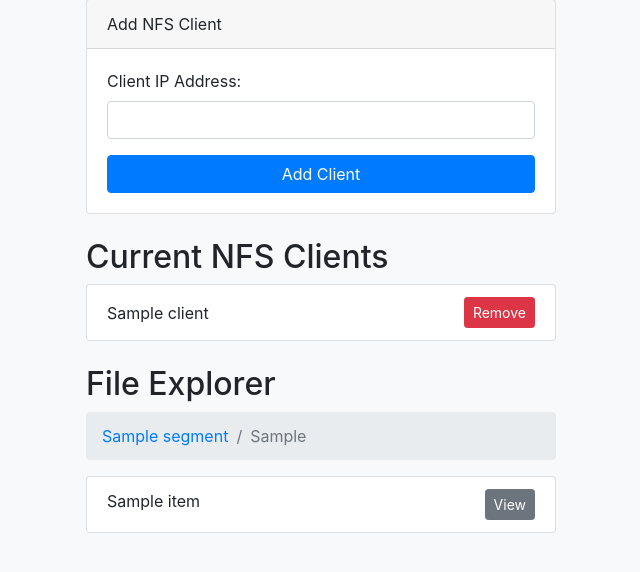
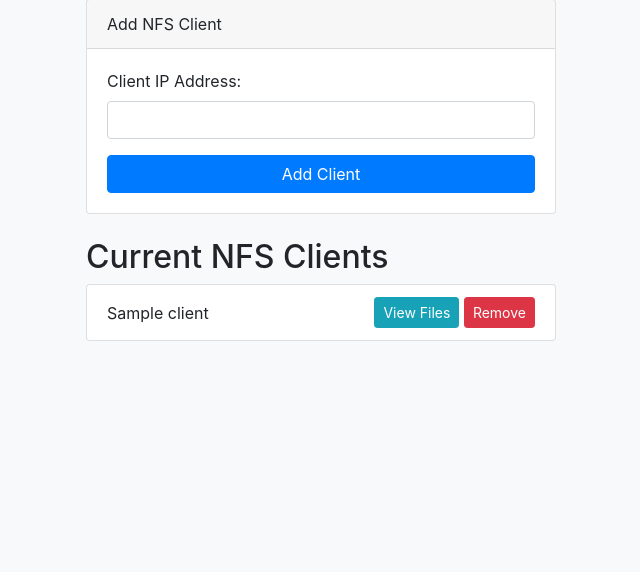
Before and after one commit to Toymakerftw/recycler-master, a Flask app: template templates/index.html in a window 1280 px wide. Shown: the part 105-677 px from the top of the page, without its empty margins (319-959 px from the left). Run offline with Flask 2, Linux system fonts and the light colour scheme; the template is opened without the code that fills it: most values are stand-ins (such as "Sample title", 1, 10 or a date in 2020); some libraries are stand-ins or nearby versions.

Commit message:
cbin: WIP 2

```diff
--- a/app.py
+++ b/app.py
@@ -1,11 +1,10 @@
-from flask import Flask, render_template, request, redirect, url_for, flash, send_file
+from flask import Flask, render_template, request, redirect, url_for, flash, jsonify, send_file
 import os
 import subprocess
 
 app = Flask(__name__)
 app.secret_key = 'your_secret_key'
 
-# Define variables
 EXPORT_DIR = "/mnt/recyclebin"
 PERMISSIONS = "rw,sync,no_subtree_check"
 
@@ -55,60 +54,20 @@ def remove_nfs_client(client_ip):
         print(f"Error: {e}")
         return False
 
-# Helper function to generate breadcrumb path segments
-def generate_breadcrumb(path):
-    path_segments = []
-    current_path = ""
-    for segment in path.split('/'):
-        if segment:
-            current_path += '/' + segment
-            path_segments.append((segment, url_for('index', path=current_path)))
-    return path_segments
+@app.route('/client_files')
+def client_files():
+    client = request.args.get('client')
+    client_dir = os.path.join(EXPORT_DIR, client)
 
-# Updated route with file viewing capability and breadcrumbs
-@app.route('/', methods=['GET', 'POST'])
-def index():
-    if request.method == 'POST':
-        if 'add_client' in request.form:
-            client_ip = request.form['client_ip']
-            if add_nfs_client(client_ip):
-                flash(f"NFS Client {client_ip} added successfully!", 'success')
-            else:
-                flash(f"Failed to add NFS Client {client_ip}.", 'danger')
-        elif 'remove_client' in request.form:
-            client_ip = request.form['remove_client']
-            if remove_nfs_client(client_ip):
-                flash(f"NFS Client {client_ip} removed successfully!", 'success')
-            else:
-                flash(f"Failed to remove NFS Client {client_ip}.", 'danger')
-        return redirect(url_for('index'))
-
-    # Current NFS clients
-    nfs_clients = []
-    if os.path.exists('/etc/exports'):
-        with open('/etc/exports', 'r') as exports_file:
-            for line in exports_file:
-                if EXPORT_DIR in line:
-                    parts = line.strip().split()
-                    if len(parts) > 1:
-                        client_ip = parts[1].split('(')[0]
-                        nfs_clients.append(client_ip)
-
-    # File Explorer
-    path = request.args.get('path', EXPORT_DIR)
+    # List files if client directory exists
     file_list = []
-    if os.path.exists(path):
-        for item in os.listdir(path):
-            item_path = os.path.join(path, item)
+    if os.path.exists(client_dir):
+        for item in os.listdir(client_dir):
+            item_path = os.path.join(client_dir, item)
             file_list.append({'name': item, 'path': item_path, 'is_dir': os.path.isdir(item_path)})
 
-    # Breadcrumbs
-    path_segments = generate_breadcrumb(path)
-    current_segment = os.path.basename(path)
+    return jsonify(files=file_list)
 
-    return render_template('index.html', nfs_clients=nfs_clients, file_list=file_list, path_segments=path_segments, current_segment=current_segment)
-
-# New route to handle file viewing
 @app.route('/view_file')
 def view_file():
     file_path = request.args.get('file_path')
--- a/templates/index.html
+++ b/templates/index.html
@@ -41,9 +41,16 @@
                 {% for client in nfs_clients %}
                     <li class="list-group-item d-flex justify-content-between align-items-center">
                         {{ client }}
-                        <form method="POST" class="d-inline">
-                            <button type="submit" name="remove_client" value="{{ client }}" class="btn btn-danger btn-sm">Remove</button>
-                        </form>
+                        <div>
+                            <!-- File Explorer Icon -->
+                            <button type="button" class="btn btn-info btn-sm" data-toggle="modal" data-target="#fileExplorerModal" onclick="loadClientFiles('{{ client }}')">
+                                <i class="fas fa-folder-open"></i> View Files
+                            </button>
+                            <!-- Remove Client Button -->
+                            <form method="POST" class="d-inline">
+                                <button type="submit" name="remove_client" value="{{ client }}" class="btn btn-danger btn-sm">Remove</button>
+                            </form>
+                        </div>
                     </li>
                 {% endfor %}
             </ul>
@@ -51,35 +58,52 @@
             <p>No NFS clients currently configured.</p>
         {% endif %}
 
-        <!-- File Explorer -->
-        <h2>File Explorer</h2>
-        <nav aria-label="breadcrumb">
-            <ol class="breadcrumb">
-                {% for segment, url in path_segments %}
-                    <li class="breadcrumb-item">
-                        <a href="{{ url }}">{{ segment }}</a>
-                    </li>
-                {% endfor %}
-                <li class="breadcrumb-item active" aria-current="page">{{ current_segment }}</li>
-            </ol>
-        </nav>
-
-        <ul class="list-group">
-            {% for item in file_list %}
-                <li class="list-group-item">
-                    {% if item.is_dir %}
-                        <a href="{{ url_for('index', path=item.path) }}">
-                            <strong>{{ item.name }}/</strong>
-                        </a>
-                    {% else %}
-                        {{ item.name }}
-                        <a href="{{ url_for('view_file', file_path=item.path) }}" class="btn btn-sm btn-secondary float-right">View</a>
-                    {% endif %}
-                </li>
-            {% endfor %}
-        </ul>
+        <!-- File Explorer Modal -->
+        <div class="modal fade" id="fileExplorerModal" tabindex="-1" role="dialog" aria-labelledby="fileExplorerModalLabel" aria-hidden="true">
+            <div class="modal-dialog modal-lg" role="document">
+                <div class="modal-content">
+                    <div class="modal-header">
+                        <h5 class="modal-title" id="fileExplorerModalLabel">File Explorer</h5>
+                        <button type="button" class="close" data-dismiss="modal" aria-label="Close">
+                            <span aria-hidden="true">&times;</span>
+                        </button>
+                    </div>
+                    <div class="modal-body">
+                        <ul class="list-group" id="fileList">
+                            <!-- File items will be dynamically inserted here -->
+                        </ul>
+                    </div>
+                </div>
+            </div>
+        </div>
     </div>
 
-    <script src="{{ url_for('static', filename='js/script.js') }}"></script>
+    <!-- JavaScript to load files -->
+    <script>
+        function loadClientFiles(client) {
+            fetch(`{{ url_for('client_files') }}?client=${client}`)
+                .then(response => response.json())
+                .then(data => {
+                    const fileList = document.getElementById("fileList");
+                    fileList.innerHTML = '';  // Clear previous files
+
+                    data.files.forEach(item => {
+                        const listItem = document.createElement("li");
+                        listItem.classList.add("list-group-item");
+
+                        if (item.is_dir) {
+                            listItem.innerHTML = `<strong>${item.name}/</strong>`;
+                        } else {
+                            listItem.innerHTML = `${item.name} <a href="{{ url_for('view_file') }}?file_path=${item.path}" class="btn btn-sm btn-secondary float-right">View</a>`;
+                        }
+                        fileList.appendChild(listItem);
+                    });
+                })
+                .catch(error => console.error('Error loading files:', error));
+        }
+    </script>
+
+    <script src="https://cdnjs.cloudflare.com/ajax/libs/jquery/3.3.1/jquery.min.js"></script>
+    <script src="https://stackpath.bootstrapcdn.com/bootstrap/4.3.1/js/bootstrap.bundle.min.js"></script>
 </body>
 </html>
```
